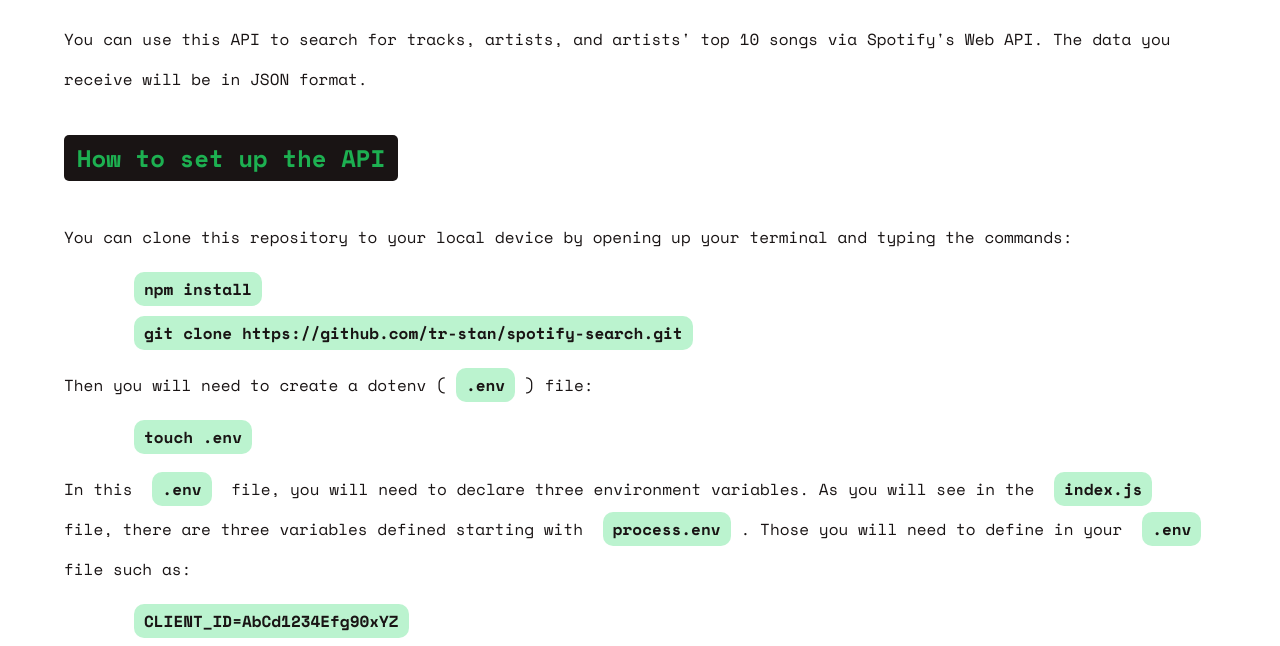
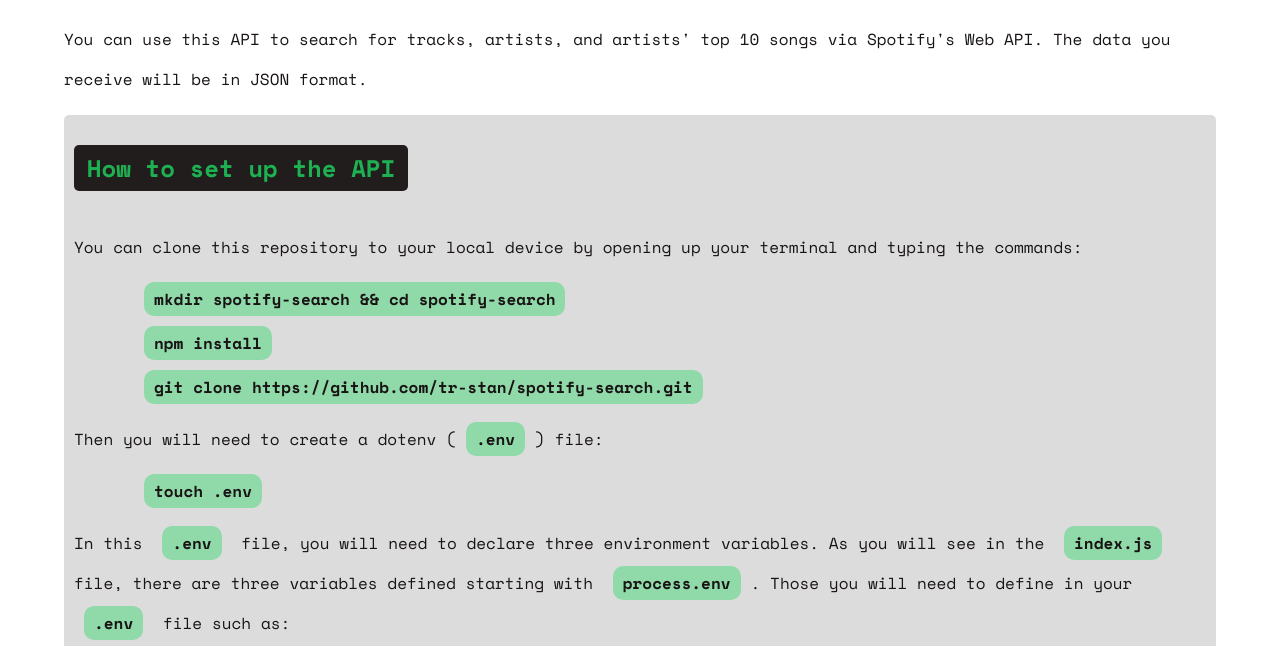
Before and after one commit to tr-stan/spotify-search, a website: page index.html in a window 1280 px wide. Shown: the part 128-774 px from the top of the page. Drawn offline with nearby package versions, Linux system fonts and the light colour scheme.

Commit message:
updated index documentation, copied to readme

```diff
--- a/index.html
+++ b/index.html
@@ -12,9 +12,16 @@
     		font-family: 'Space Mono', monospace;
     	}
 
+    	section {
+    		background-color: rgba(25, 20, 20, 0.15);
+    		border-radius: 5px;
+    		padding: 10px;
+    		margin: 10px auto;
+    	}
+
     	h1 {
     		color: rgb(30, 215, 96);
-    		background-color: rgb(25, 20, 20);
+    		background-color: rgba(25, 20, 20, 0.95);
     		padding: 1vh 2vw;
     		border-radius: 5px;
    		 }
@@ -22,7 +29,7 @@
    		 h2, h3 {
    		 	display: inline-block;
    		 	color: rgba(30, 215, 96, 0.8);
-    		background-color: rgb(25, 20, 20);
+    		background-color: rgba(25, 20, 20, 0.95);
     		padding: 5px 1vw;
     		border-radius: 5px;
    		 }
@@ -37,7 +44,7 @@
    		}
 
     	strong {
-    		background-color: rgba(30, 215, 96, 0.3);
+    		background-color: rgba(30, 215, 96, 0.4);
     		margin: 10px;
     		padding: 5px 10px;
     		border-radius: 10px;
@@ -54,6 +61,7 @@
         <h2>How to set up the API</h2>
         <p>You can clone this repository to your local device by opening up your terminal and typing the commands:</p>
         <ul>
+        	<li><strong>mkdir spotify-search && cd spotify-search</strong></li>
             <li><strong>npm install</strong></li>
             <li><strong>git clone https://github.com/tr-stan/spotify-search.git</strong></li>
         </ul>
```
Also changed, not shown: README.md.
